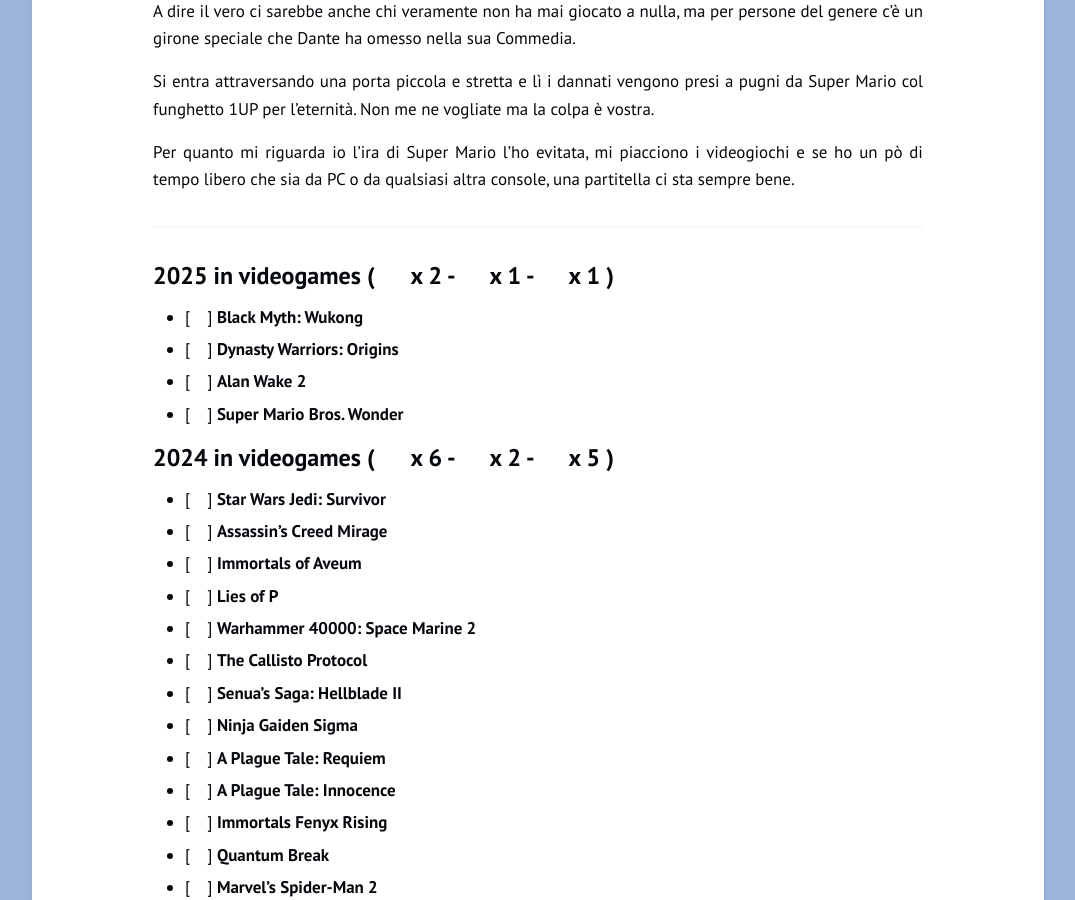
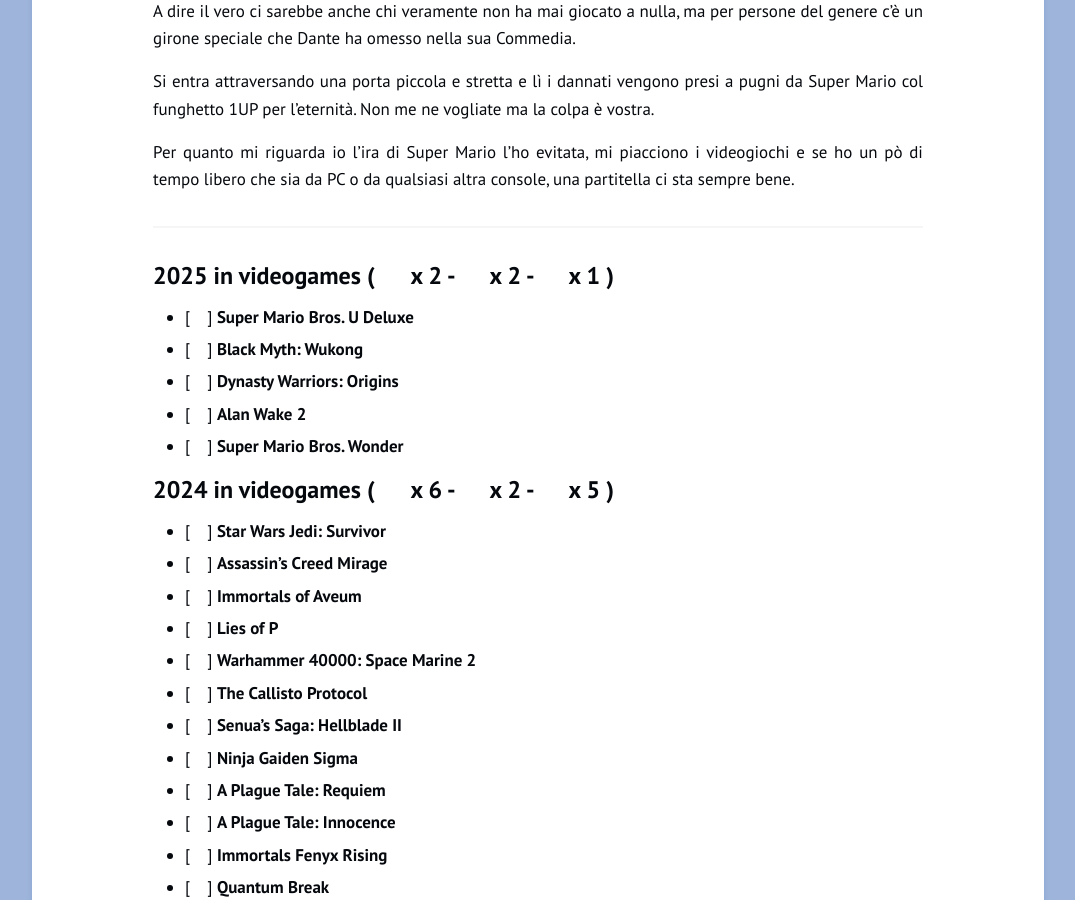
Before and after one commit to carlofinocchiaro/carlofinocchiaro.github.io, a Jekyll site: the page built from _posts/2025-03-29-gaming.md, in a window 1280 px wide and 900 px high, scrolled down 734 px. Shown: the whole window, without its empty margins (102-1177 px from the left). Built offline with Jekyll 4.4.1, drawn with Linux system fonts in a browser that asks for light colours.

Commit message:
New game

```diff
--- a/_posts/2025-03-29-gaming.md
+++ b/_posts/2025-03-29-gaming.md
@@ -18,7 +18,8 @@
 
 ---
 
-#### 2025 in videogames (  <svg class="icon"><use xlink:href="{{ site.fontawesome_path | relative_url }}#playstation"></use></svg> x 2 - <svg class="icon"><use xlink:href="{{ site.fontawesome_path | relative_url }}#neos"></use></svg> x 1 - <svg class="icon"><use xlink:href="{{ site.fontawesome_path | relative_url }}#gamepad"></use></svg> x 1 )
+#### 2025 in videogames (  <svg class="icon"><use xlink:href="{{ site.fontawesome_path | relative_url }}#playstation"></use></svg> x 2 - <svg class="icon"><use xlink:href="{{ site.fontawesome_path | relative_url }}#neos"></use></svg> x 2 - <svg class="icon"><use xlink:href="{{ site.fontawesome_path | relative_url }}#gamepad"></use></svg> x 1 )
+* [<svg class="icon"><use xlink:href="{{ site.fontawesome_path | relative_url }}#neos"></use></svg>] **Super Mario Bros. U Deluxe**
 * [<svg class="icon"><use xlink:href="{{ site.fontawesome_path | relative_url }}#playstation"></use></svg>] **Black Myth: Wukong**
 * [<svg class="icon"><use xlink:href="{{ site.fontawesome_path | relative_url }}#gamepad"></use></svg>] **Dynasty Warriors: Origins**
 * [<svg class="icon"><use xlink:href="{{ site.fontawesome_path | relative_url }}#playstation"></use></svg>] **Alan Wake 2**
```
